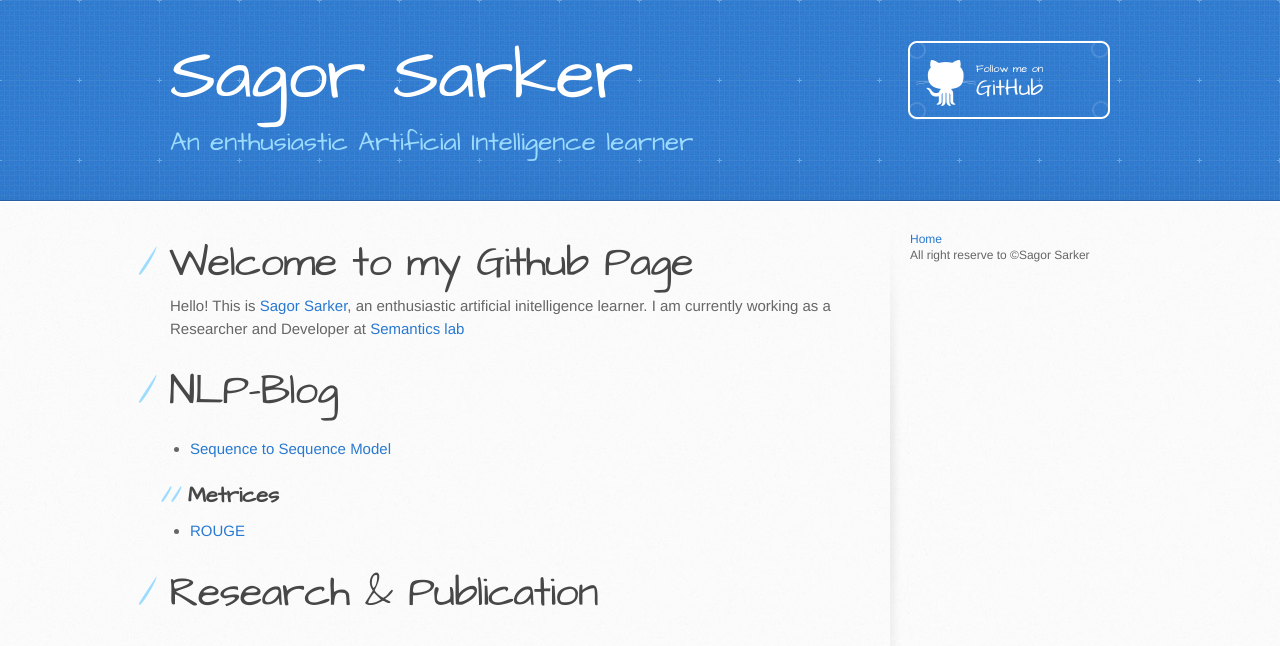
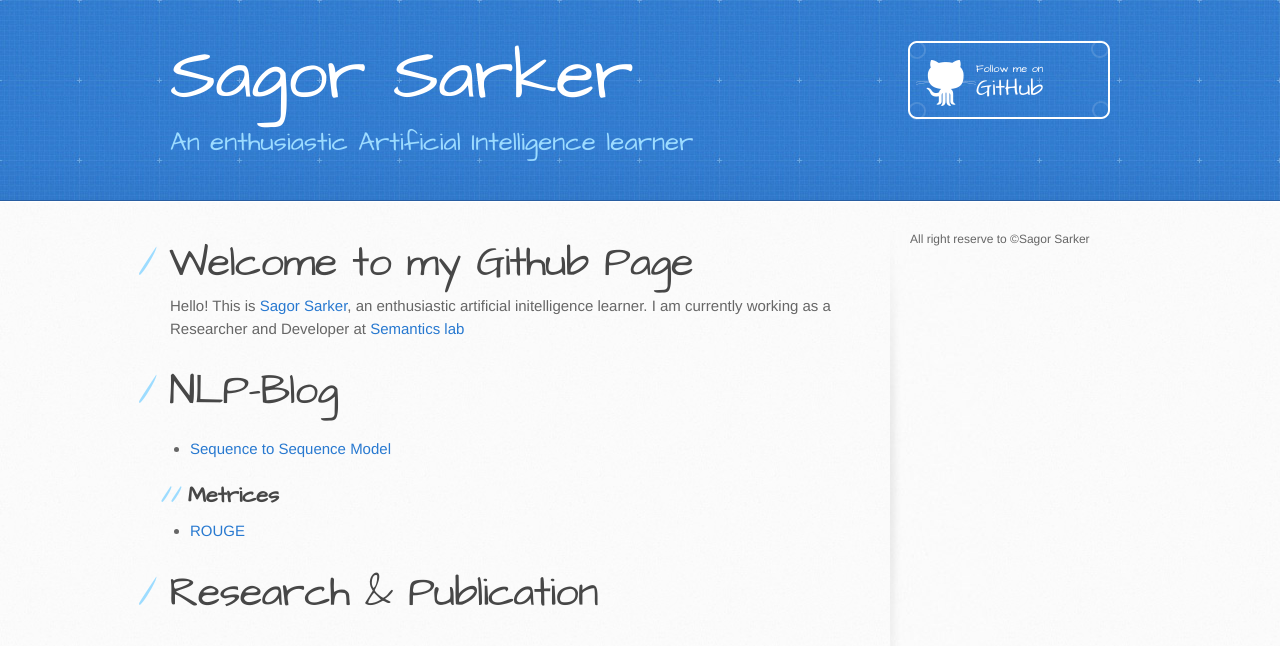
Before and after one commit to sagorbrur/sagorbrur.github.io, a Jekyll site: the page built from index.md, in a window 1280 px wide. Shown: the top 646 px of the page. Built offline with Jekyll 4.4.1, drawn with Linux system fonts in a browser that asks for light colours; our own code applies the rules of GitHub Pages for plain Markdown files.

Commit message:
Update default.html

```diff
--- a/_layouts/default.html
+++ b/_layouts/default.html
@@ -53,7 +53,7 @@
             <p class="repo-owner"><a href="{{ site.github.repository_url }}">{{ site.github.repository_name }}</a> is maintained by <a href="{{ site.github.owner_url }}">{{ site.github.owner_name }}</a>.</p>
           {% endif %}
           -->
-          <a href="https://sagorbrur.github.io">Home</a>
+
           <p>All right reserve to &#169;Sagor Sarker</p>
         </aside>
       </div>
```
